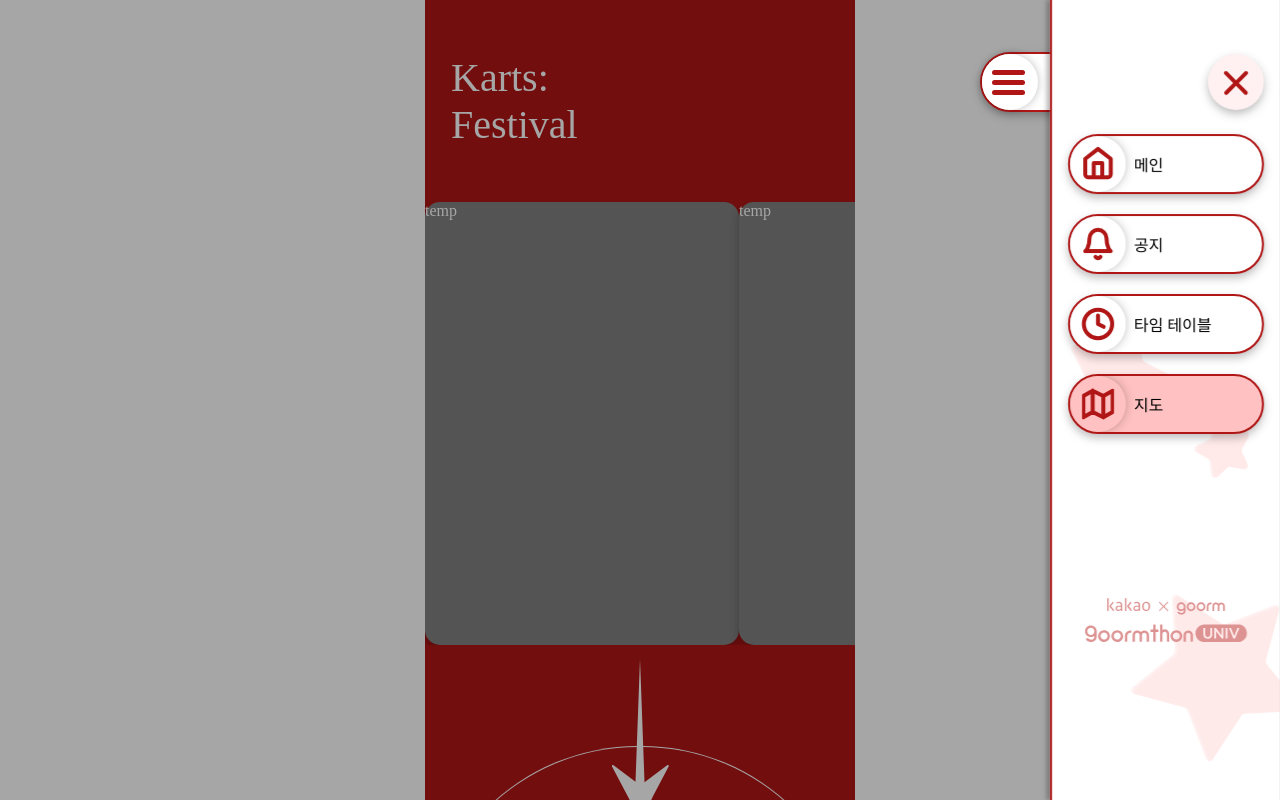
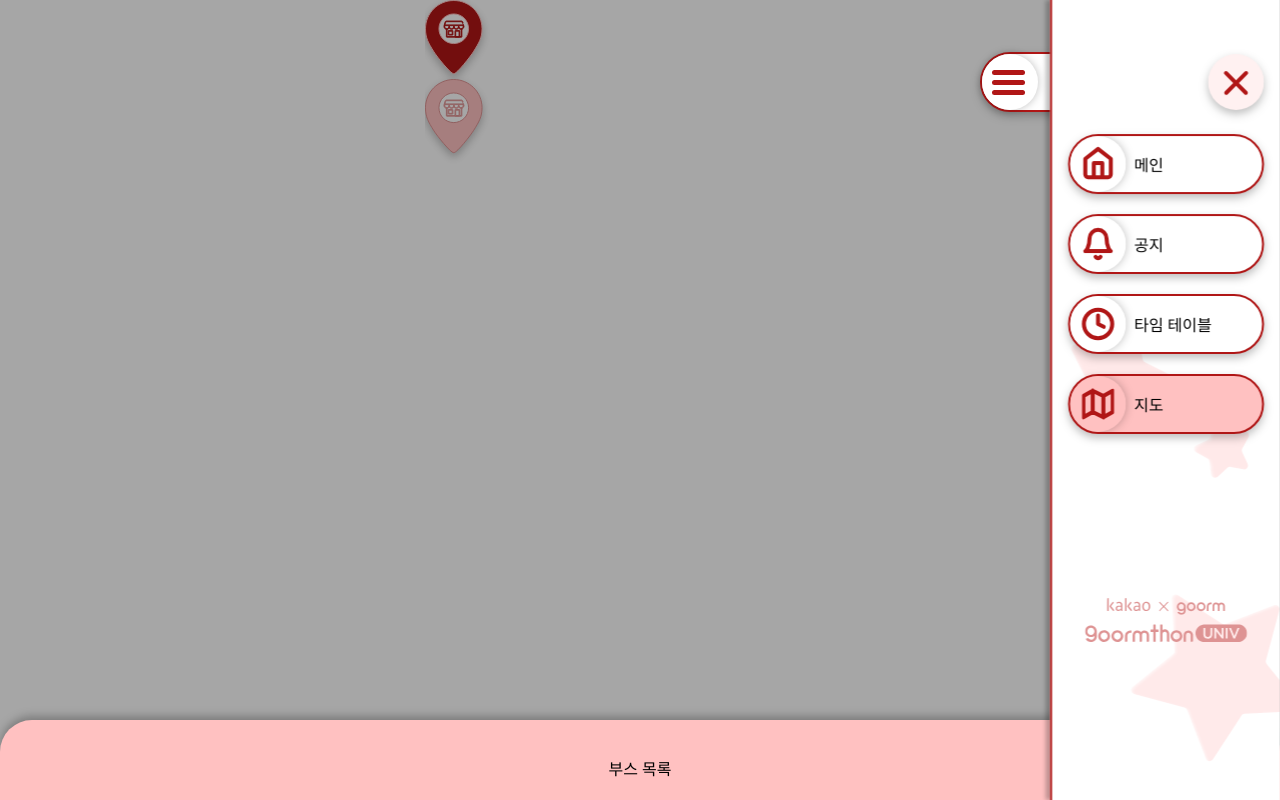
Before and after one commit to 9oormthon-univ-skku/4-line-up-fe, a React (Vite) app: page /map in a window 1280 px wide. Built offline with nearby package versions, Linux system fonts and the light colour scheme; a web font is replaced by a local one.

Commit message:
feat: Add MapPage and Drawer

```diff
--- a/src/App.tsx
+++ b/src/App.tsx
@@ -2,6 +2,7 @@ import { createBrowserRouter, RouterProvider } from 'react-router-dom';
 import MainPage from '@/pages/MainPage';
 import Layout from '@pages/Layout';
 import Home from '@pages/home/Home';
+import MapPage from './pages/map/MapPage';
 
 const router = createBrowserRouter([
   {
@@ -25,7 +26,7 @@ const router = createBrowserRouter([
       },
       {
         path: 'map',
-        element: <Home />,
+        element: <MapPage />,
       },
     ],
   },
--- /dev/null
+++ b/src/pages/map/MapPage.tsx
@@ -0,0 +1,19 @@
+import Marker from '@/components/Marker';
+import { css } from '@emotion/react';
+import MapDrawer from './mapDrawer/MapDrawer';
+
+const MapPage = () => {
+  return (
+    <div css={css``}>
+      <Marker />
+      <Marker selected />
+      <MapDrawer>
+        <div>Booth List Element 1</div>
+        <div>Booth List Element 2</div>
+        <div>Booth List Element 3</div>
+      </MapDrawer>
+    </div>
+  );
+};
+
+export default MapPage;
--- /dev/null
+++ b/src/pages/map/mapDrawer/MapDrawer.tsx
@@ -0,0 +1,63 @@
+import { colors, shadows } from '@/styles/styles';
+import { css } from '@emotion/react';
+import type React from 'react';
+import { useState } from 'react';
+import { Drawer } from 'vaul';
+
+const drawerContentCss = css`
+  background-color: ${colors.primary20};
+  height: 95%;
+  width: 100%;
+  max-width: 100vw;
+  border-radius: 32px 32px 0 0;
+  ${shadows.dropUp};
+
+  position: fixed;
+  top: 0;
+  right: 0;
+
+  display: flex;
+  flex-direction: column;
+  align-items: center;
+  header {
+    display: flex;
+    justify-content: center;
+    width: 100%;
+    padding: 36px;
+  }
+`;
+
+const snapPoints = ['80px', '300px', 0.95];
+
+const MapDrawer = ({ children }: React.HTMLAttributes<HTMLDivElement>) => {
+  const [snapMap, setSnapMap] = useState<number | string | null>(snapPoints[0]);
+  const [open, setOpen] = useState(true);
+
+  const handleSnapClick = () => {
+    snapMap === 0.95 ? setSnapMap(snapPoints[0]) : setSnapMap(0.95);
+  };
+
+  return (
+    <Drawer.Root
+      dismissible={false}
+      modal={false}
+      open={open}
+      onOpenChange={setOpen}
+      defaultOpen={true}
+      snapPoints={snapPoints}
+      activeSnapPoint={snapMap}
+      setActiveSnapPoint={setSnapMap}
+    >
+      <Drawer.Portal>
+        <Drawer.Content css={drawerContentCss}>
+          <header onClick={handleSnapClick}>
+            <Drawer.Title>부스 목록</Drawer.Title>
+          </header>
+          {children}
+        </Drawer.Content>
+      </Drawer.Portal>
+    </Drawer.Root>
+  );
+};
+
+export default MapDrawer;
--- a/src/styles/styles.ts
+++ b/src/styles/styles.ts
@@ -23,15 +23,20 @@ export const gradients = {};
 
 const _shadows = {
   bottom: '0px 4px 4px rgba(0,0,0,0.25)',
+  up: '0px -4px 4px rgba(0,0,0,0.25)',
   center: '0px 0px 4px rgba(0,0,0,0.25)',
   left: '-4px 0px 4px rgba(0,0,0,0.25)',
 };
 export const shadows = {
   bottom: _shadows.bottom,
+  up: _shadows.up,
   center: _shadows.center,
   left: _shadows.left,
   dropBottom: css`
     filter: drop-shadow(${_shadows.bottom});
+  `,
+  dropUp: css`
+    filter: drop-shadow(${_shadows.up});
   `,
   dropCenter: css`
     filter: drop-shadow(${_shadows.center});
```
